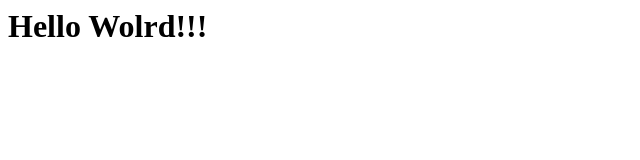
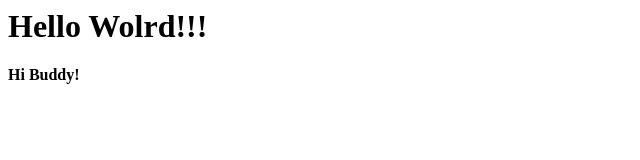
Before and after one commit to aditirai2306/Git_Demo_FCDP_TataPower, a plain HTML site: page index.html in a window 1280 px wide. Shown: the full height of the page, 0-640 px from the left. Drawn offline with Linux system fonts and the light colour scheme.

Commit message:
Add new element <B>

```diff
--- a/index.html
+++ b/index.html
@@ -1 +1,2 @@
 <h1>Hello Wolrd!!!</h1>
+<B> Hi Buddy!</B>
```
